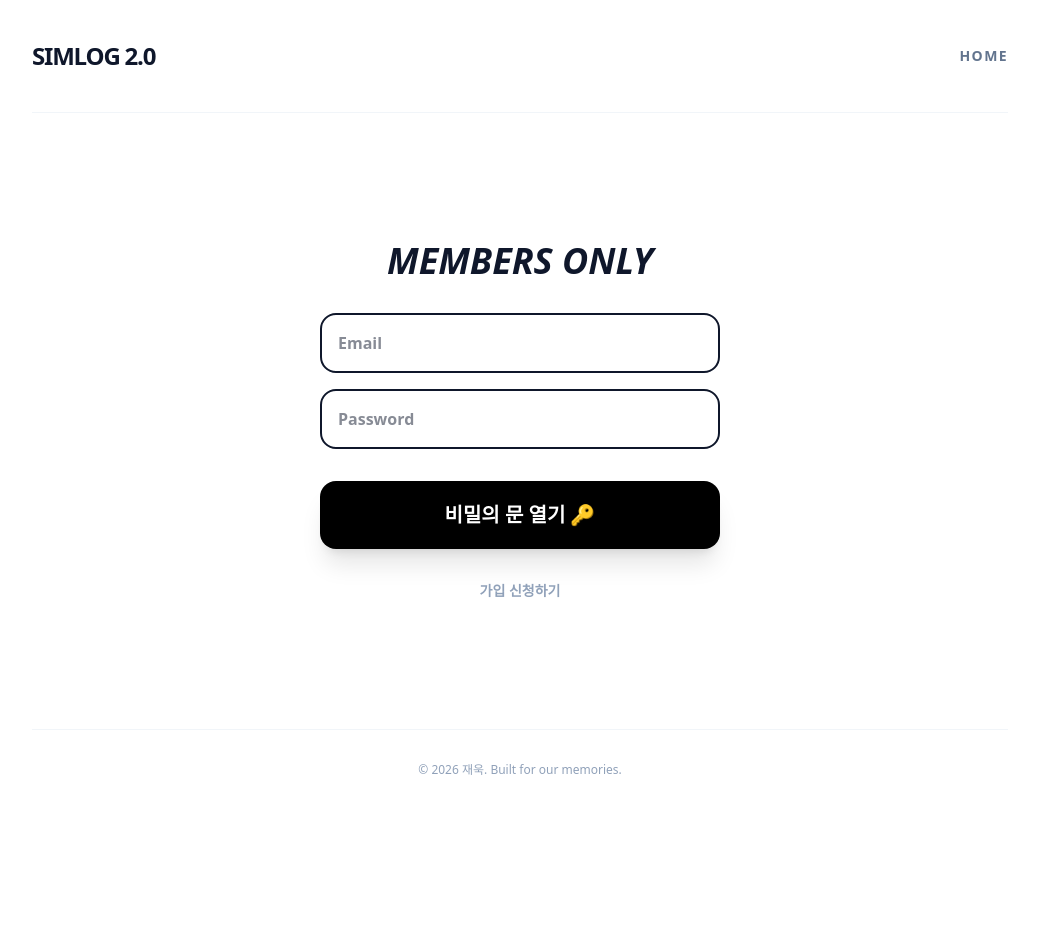
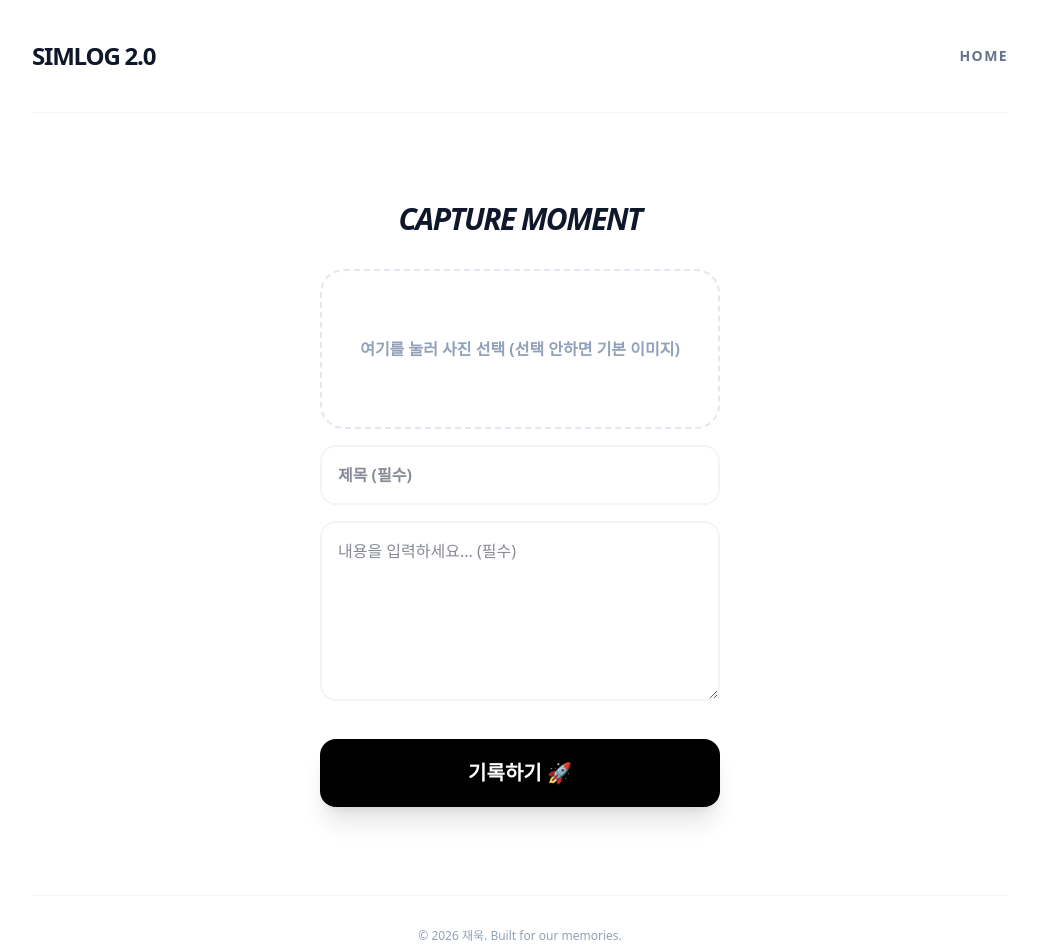
Before and after one commit to wook2002/simlog-v2, a Next.js app: page /login in a window 1280 px wide. Shown: the top 952 px of the page, without its empty margins (120-1159 px from the left). Before the commit the page ends 810 px from the top, so only its background shows below. Built offline with nearby package versions, Linux system fonts and the light colour scheme; no server answers.

Commit message:
feat: 사진 업로드 선택화 및 기본 이미지(Fallback) 적용

```diff
--- a/src/app/login/page.tsx
+++ b/src/app/login/page.tsx
@@ -1,70 +1,88 @@
 "use client";
 
-import { useState, useEffect } from "react";
+import { useState } from "react";
 import { supabase } from "@/lib/supabase";
 import { useRouter } from "next/navigation";
 
-export default function LoginPage() {
-  const [email, setEmail] = useState("");
-  const [password, setPassword] = useState("");
-  const [isSignUp, setIsSignUp] = useState(false);
-  const [nextPath, setNextPath] = useState("/"); // 기본값은 홈
+export default function WritePage() {
+  const [title, setTitle] = useState("");
+  const [description, setDescription] = useState("");
+  const [file, setFile] = useState<File | null>(null);
+  const [loading, setLoading] = useState(false);
   const router = useRouter();
 
-  useEffect(() => {
-    // 주소창에 ?next=/write 같은 메모가 있는지 확인합니다.
-    const params = new URLSearchParams(window.location.search);
-    const next = params.get("next");
-    if (next) setNextPath(next);
-  }, []);
+  const handleUpload = async () => {
+    // 1. 이제 사진(file)이 없어도 튕겨내지 않습니다! 제목/내용만 필수.
+    if (!title || !description) return alert("제목과 내용은 꼭 입력해주세요!");
+    setLoading(true);
 
-  const handleAuth = async () => {
     try {
-      if (isSignUp) {
-        const { error } = await supabase.auth.signUp({ email, password });
-        if (error) throw error;
-        alert("가입 신청 완료! 재욱님의 승인을 기다려주세요.");
-      } else {
-        const { data, error: loginError } = await supabase.auth.signInWithPassword({ email, password });
-        if (loginError) throw loginError;
+      // 2. 기본 이미지 세팅 (Unsplash의 멋진 미니멀 감성 사진)
+      let finalImageUrl = "https://images.unsplash.com/photo-1618005182384-a83a8bd57fbe?q=80&w=800&auto=format&fit=crop";
 
-        const { data: profile } = await supabase
-          .from('profiles')
-          .select('is_approved')
-          .eq('id', data.user.id)
-          .single();
+      // 3. 만약 사용자가 사진을 직접 골랐다면? (이때만 창고에 업로드)
+      if (file) {
+        const fileExt = file.name.split('.').pop();
+        const fileName = `${Math.random()}.${fileExt}`;
+        const { error: uploadError } = await supabase.storage
+          .from('posts')
+          .upload(fileName, file);
 
-        if (profile?.is_approved) {
-          alert("로그인 성공! ✨");
-          router.refresh();
+        if (uploadError) throw uploadError;
 
-          setTimeout(() => {
-            // [핵심] 기억해둔 목적지(nextPath)로 이동합니다.
-            window.location.href = nextPath;
-          }, 500);
-        } else {
-          await supabase.auth.signOut();
-          alert("아직 승인이 안 되었습니다. ✋");
-        }
+        const { data: { publicUrl } } = supabase.storage
+          .from('posts')
+          .getPublicUrl(fileName);
+
+        // 창고에서 받아온 진짜 내 사진 주소로 덮어쓰기!
+        finalImageUrl = publicUrl;
       }
-    } catch (error: any) {
-      alert(`에러: ${error.message}`);
+
+      // 4. DB(posts 테이블)에 저장
+      const { error: dbError } = await supabase
+        .from("posts")
+        .insert([{
+          title,
+          description,
+          image_url: finalImageUrl, // 직접 올린 사진 or 기본 사진이 들어감
+          category: "MOMENT",
+          date: new Date().toISOString().split('T')[0]
+        }]);
+
+      if (dbError) throw dbError;
+
+      alert("모먼트 캡처 성공! ✨");
+      router.push("/");
+      router.refresh();
+    } catch (err: any) {
+      alert(`실패: ${err.message}`);
+    } finally {
+      setLoading(false);
     }
   };
 
   return (
-    <div className="max-w-md mx-auto py-20 px-6 space-y-8">
-      <h1 className="text-4xl font-black text-center italic">MEMBERS ONLY</h1>
+    <div className="max-w-md mx-auto space-y-8 py-10 px-6">
+      <h2 className="text-3xl font-black tracking-tighter text-center italic">CAPTURE MOMENT</h2>
+
       <div className="space-y-4">
-        <input type="email" placeholder="Email" className="w-full p-4 border-2 rounded-2xl font-bold outline-none focus:border-black transition" value={email} onChange={(e) => setEmail(e.target.value)} />
-        <input type="password" placeholder="Password" className="w-full p-4 border-2 rounded-2xl font-bold outline-none focus:border-black transition" value={password} onChange={(e) => setPassword(e.target.value)} />
+        {/* 사진 선택 구역 (안 골라도 됨) */}
+        <label className="block w-full h-40 border-2 border-dashed border-slate-200 rounded-3xl flex flex-col items-center justify-center cursor-pointer hover:border-black transition">
+          {file ? (
+            <span className="font-bold text-blue-500">📸 {file.name} 선택됨</span>
+          ) : (
+            <span className="text-slate-400 font-bold">여기를 눌러 사진 선택 (선택 안하면 기본 이미지)</span>
+          )}
+          <input type="file" className="hidden" accept="image/*" onChange={(e) => setFile(e.target.files?.[0] || null)} />
+        </label>
+
+        <input type="text" placeholder="제목 (필수)" className="w-full p-4 border-2 border-slate-100 rounded-2xl focus:border-black outline-none font-bold transition" value={title} onChange={(e) => setTitle(e.target.value)} />
+        <textarea placeholder="내용을 입력하세요... (필수)" rows={6} className="w-full p-4 border-2 border-slate-100 rounded-2xl focus:border-black outline-none font-medium transition" value={description} onChange={(e) => setDescription(e.target.value)} />
       </div>
-      <button onClick={handleAuth} className="w-full bg-black text-white py-5 rounded-2xl font-black text-xl shadow-xl active:scale-95 transition-all">
-        {isSignUp ? "가입 신청" : "비밀의 문 열기 🔑"}
+
+      <button onClick={handleUpload} disabled={loading} className="w-full bg-black text-white py-5 rounded-2xl font-black text-xl shadow-xl active:scale-95 transition-all disabled:bg-slate-300">
+        {loading ? "기록 중..." : "기록하기 🚀"}
       </button>
-      <p onClick={() => setIsSignUp(!isSignUp)} className="text-center text-sm font-bold text-slate-400 cursor-pointer hover:text-black">
-        {isSignUp ? "로그인하러 가기" : "가입 신청하기"}
-      </p>
     </div>
   );
 }
```
